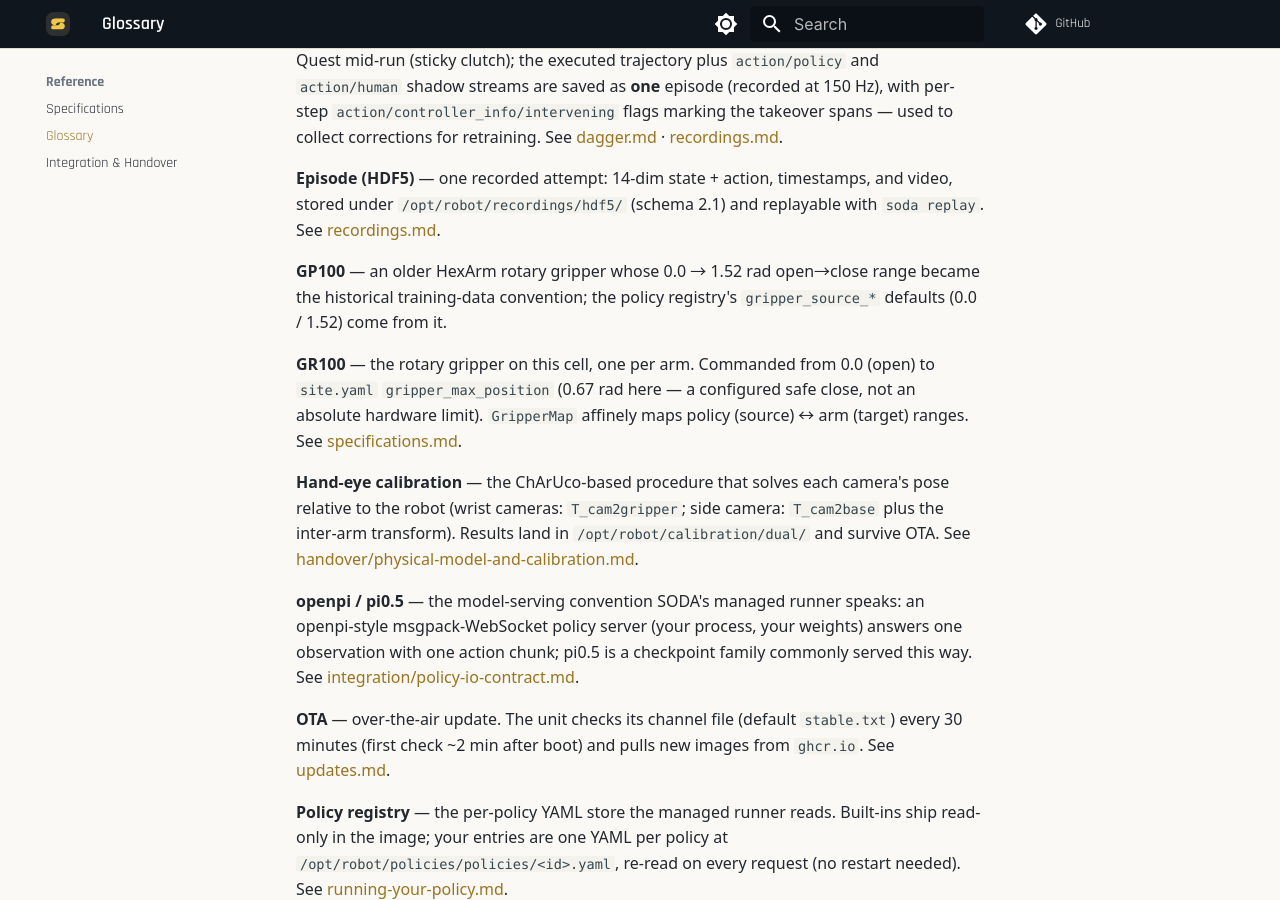
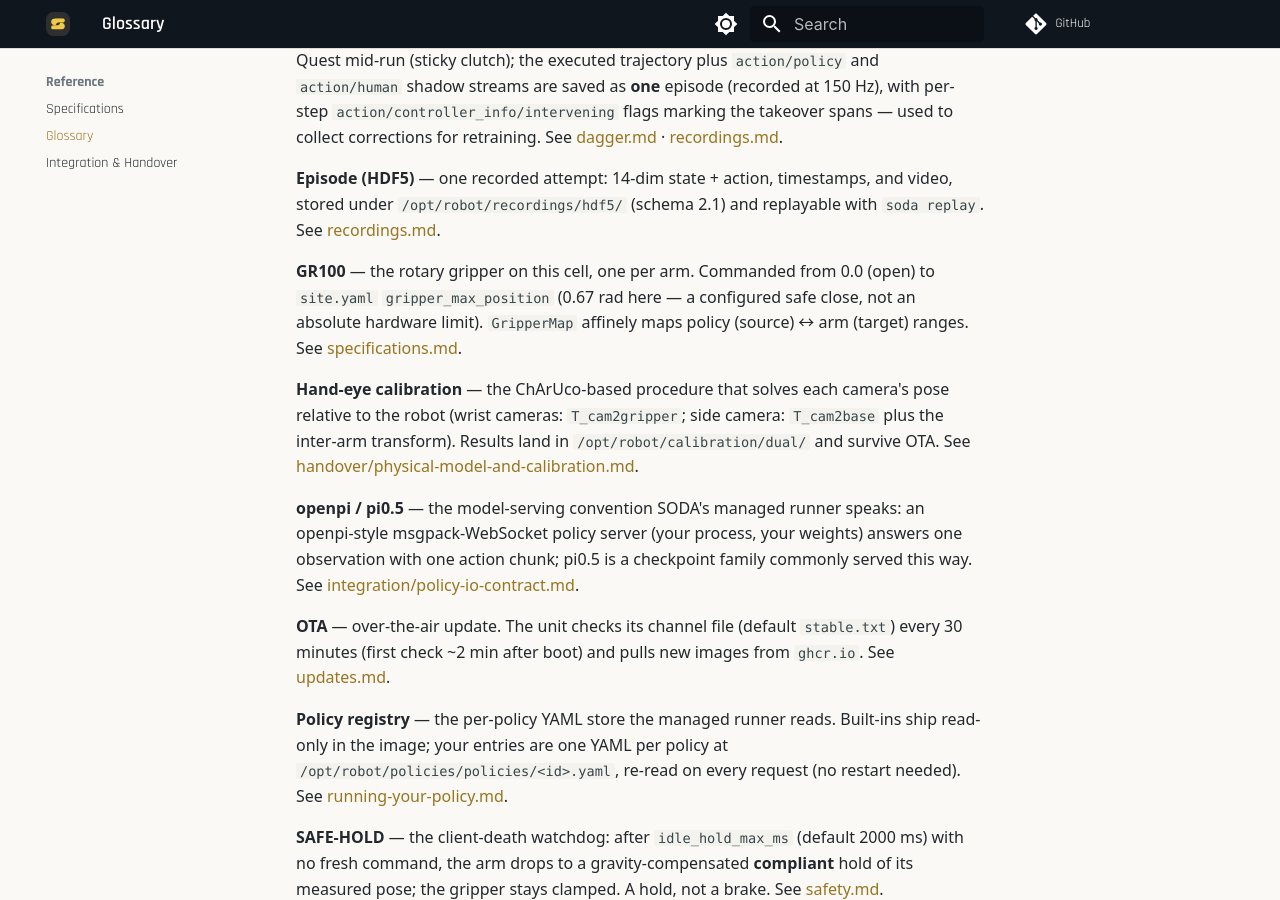
Before and after one commit to somarobotics/soda-docs, an MkDocs documentation site: the page built from docs/glossary.md, in a window 1280 px wide and 900 px high, scrolled down 444 px. Built offline with MkDocs 1.6.1 and Material for MkDocs 9.7.7, drawn with Linux system fonts in a browser that asks for light colours; comment, search, counter and statistics services are not loaded.

Commit message:
docs: drop GP100 gripper naming — keep the 0-1.52 legacy defaults as plain numbers

```diff
--- a/docs/glossary.md
+++ b/docs/glossary.md
@@ -19,10 +19,6 @@ corrections for retraining. See [dagger.md](dagger.md) · [recordings.md](record
 **Episode (HDF5)** — one recorded attempt: 14-dim state + action, timestamps, and video, stored
 under `/opt/robot/recordings/hdf5/` (schema 2.1) and replayable with `soda replay`.
 See [recordings.md](recordings.md).
-
-**GP100** — an older HexArm rotary gripper whose 0.0 → 1.52 rad open→close range became the
-historical training-data convention; the policy registry's `gripper_source_*` defaults
-(0.0 / 1.52) come from it.
 
 **GR100** — the rotary gripper on this cell, one per arm. Commanded from 0.0 (open) to
 `site.yaml` `gripper_max_position` (0.67 rad here — a configured safe close, not an absolute
```
Also changed, not shown: docs/running-your-policy.md (+2 -2 lines).
